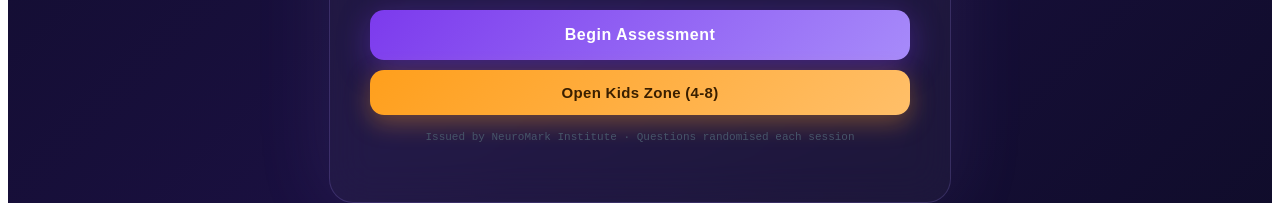
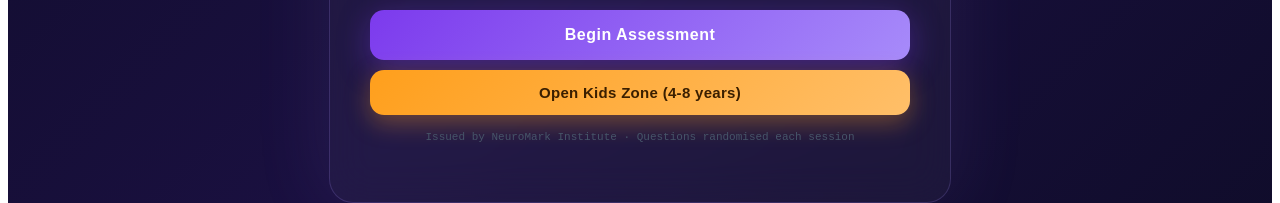
Before and after one commit to deeptman6281/iq-test, a React (Vite) app: page / in a window 1280 px wide. Shown: the part 554-757 px from the top of the page. Built offline with nearby package versions, Linux system fonts and the light colour scheme.

Commit message:
Update Kids Zone labels to include years

```diff
--- a/src/App.jsx
+++ b/src/App.jsx
@@ -577,7 +577,7 @@ export default function IQTest() {
       <div style={S.kidsCard}>
         <div style={S.kidsTopRow}>
           <button style={S.kidsBackBtn} onClick={() => setScreen("intro")}>Back to Main Test</button>
-          <div style={S.kidsAgeTag}>Ages 4-8</div>
+          <div style={S.kidsAgeTag}>Ages 4-8 years</div>
         </div>
         <h1 style={S.kidsTitle}>Kids Zone</h1>
         <p style={S.kidsSubtitle}>Play short learning games with shapes, patterns, and counting.</p>
@@ -717,7 +717,7 @@ export default function IQTest() {
         </div>
         <div style={S.entryActions}>
           <button style={S.startBtn} onClick={()=>setScreen("test")}>Begin Assessment</button>
-          <button style={S.kidsEntryBtn} onClick={openKidsZone}>Open Kids Zone (4-8)</button>
+          <button style={S.kidsEntryBtn} onClick={openKidsZone}>Open Kids Zone (4-8 years)</button>
         </div>
         <p style={S.disclaimer}>Issued by {AUTHORITY} · Questions randomised each session</p>
       </div>
```
